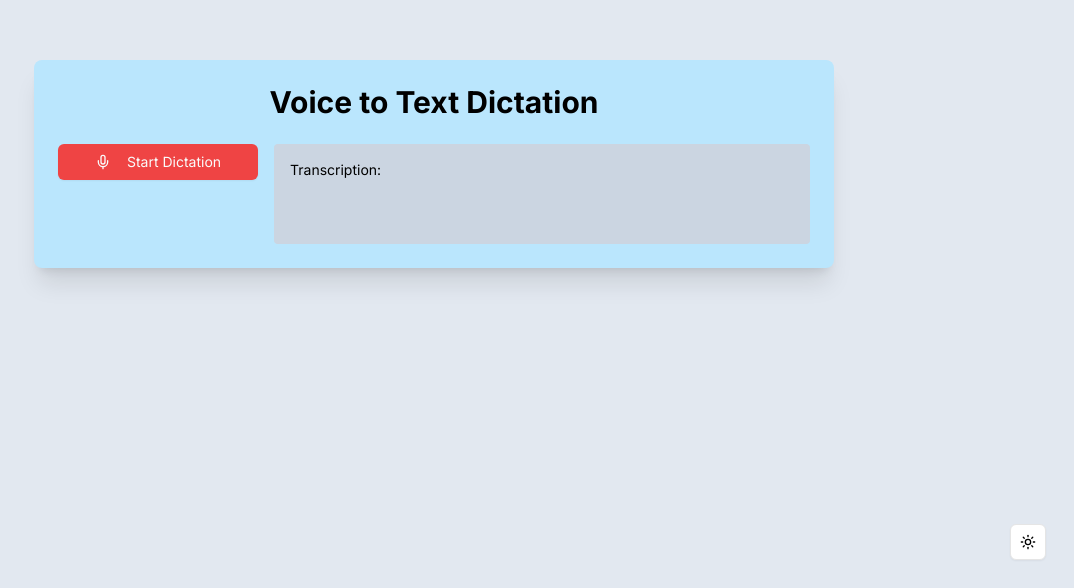
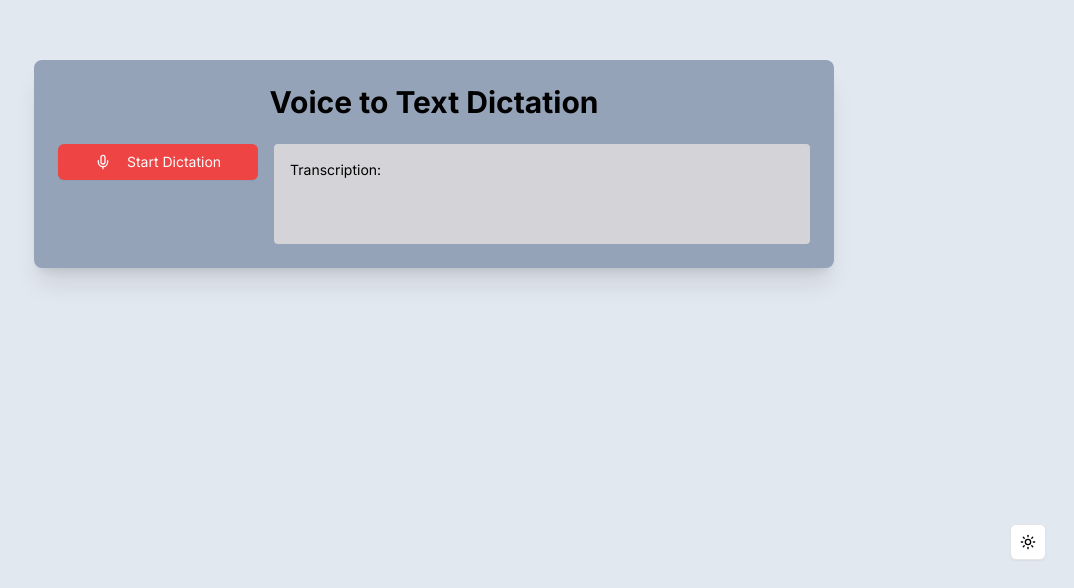
Before and after one commit to chrislanejones/voice-to-text-next, a Next.js app: page / in a window 1280 px wide. Shown: the part 212-800 px from the top of the page, without its empty margins (206-1280 px from the left). Built offline with nearby package versions, Linux system fonts and the light colour scheme.

Commit message:
Swapped Dark Mode and Light Mode Colors

```diff
--- a/app/components/DictationApp.tsx
+++ b/app/components/DictationApp.tsx
@@ -114,7 +114,7 @@ export default function DictationApp() {
   return (
     <div className="flex flex-col min-h-screen items-center justify-center p-4">
       {/* Dictation container */}
-      <div className="p-4 sm:p-6 rounded-lg shadow-xl w-full max-w-[800px] dark:bg-sky-900 bg-sky-200">
+      <div className="p-4 sm:p-6 rounded-lg shadow-xl w-full max-w-[800px] dark:bg-slate-600 bg-slate-400">
         <h1 className="text-2xl sm:text-3xl text-center font-bold mb-4 sm:mb-6">
           Voice to Text Dictation
         </h1>
@@ -144,7 +144,7 @@ export default function DictationApp() {
 
           {/* Transcription container */}
           <div className="flex-1">
-            <div className="dark:bg-gray-800 bg-slate-300 p-3 sm:p-4 rounded min-h-[100px] max-h-[300px] sm:max-h-[400px] overflow-y-auto inset-shadow-2">
+            <div className="dark:bg-zinc-800 bg-zinc-300 p-3 sm:p-4 rounded min-h-[100px] max-h-[300px] sm:max-h-[400px] overflow-y-auto inset-shadow-2">
               <p className="text-sm font-medium mb-2">Transcription:</p>
               <p className="text-sm">{transcription}</p>
             </div>
--- a/app/components/ui/card.tsx
+++ b/app/components/ui/card.tsx
@@ -30,7 +30,11 @@ const CardHeader = React.forwardRef<
   HTMLDivElement,
   React.HTMLAttributes<HTMLDivElement>
 >(({ className, ...props }, ref) => (
-  <div ref={ref} className={cn("flex flex-col p-4", className)} {...props} />
+  <div
+    ref={ref}
+    className={cn("flex flex-col p-4 min-h-20", className)}
+    {...props}
+  />
 ));
 CardHeader.displayName = "CardHeader";
 
```
